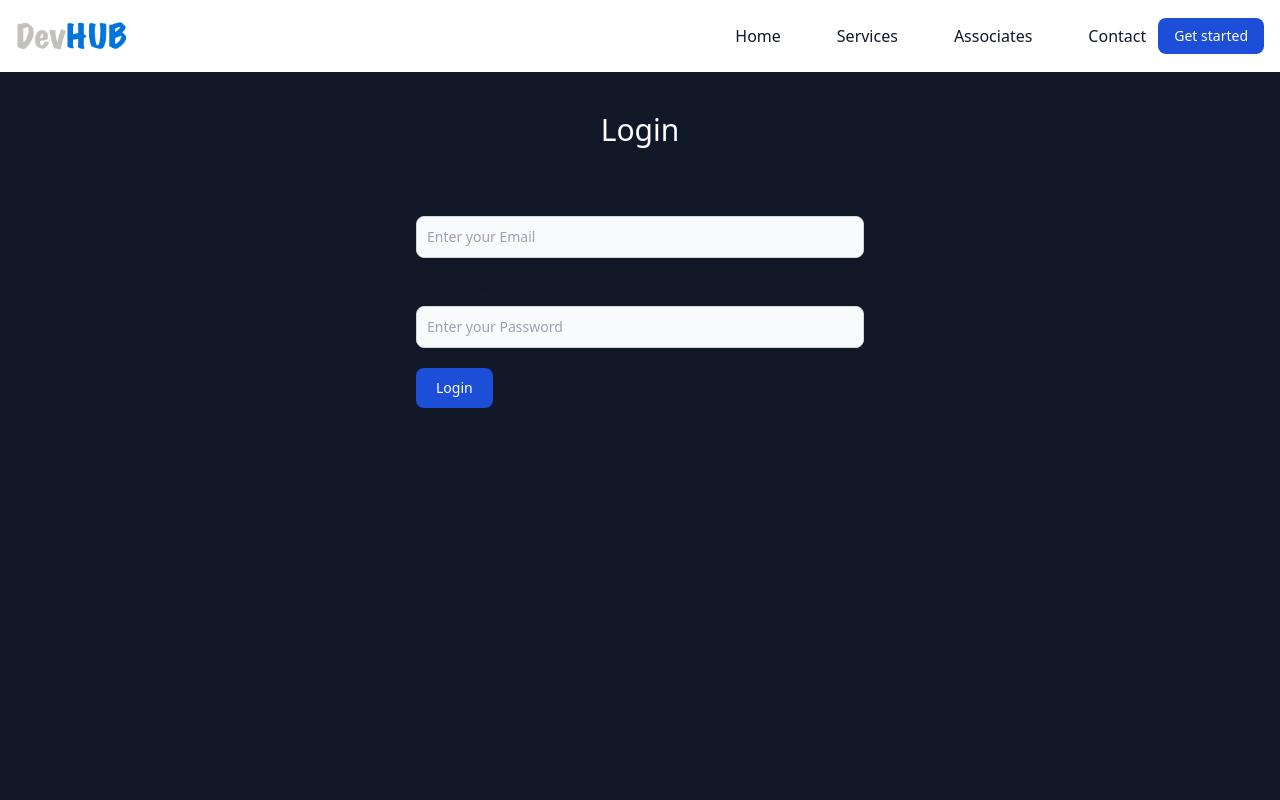
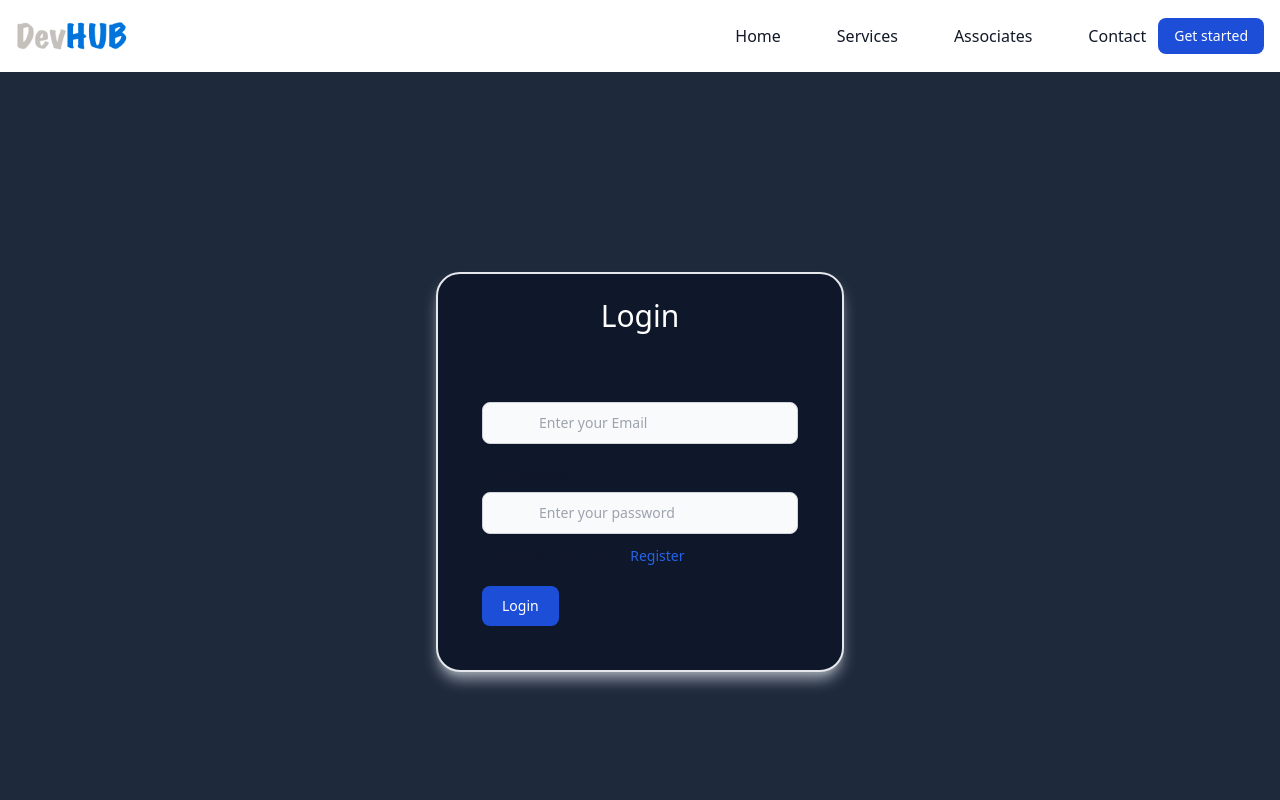
Before and after one commit to FernyCastro8/DevHub, a React (Create React App) app in the folder client/: page / in a window 1280 px wide. Shown: the top 800 px of the page. Built offline with nearby package versions, Linux system fonts and the light colour scheme.

Commit message:
Login && Register component - working on page layout

```diff
--- a/client/src/App.js
+++ b/client/src/App.js
@@ -1,9 +1,10 @@
 // import { Route, Routes } from 'react-router-dom'
 
-// import Navbar from "./component/Navbar"
-// import Footer from "./component/Footer"
+import Navbar from "./component/Navbar"
+import Footer from "./component/Footer"
 // import Header from "./component/Header"
-
+// import Login from "./pages/Login";
+import Register from "./pages/Register";
 import Login from "./pages/Login";
 
 
@@ -15,13 +16,12 @@ function App() {
         <Route path='/' element={<App />} />
       </Routes> */}
 
-      {/*
+
       <Navbar />
-      <Header />
-      <Footer /> */}
 
       <Login />
 
+      <Footer />
 
     </div>
   );
--- a/client/src/pages/Login.js
+++ b/client/src/pages/Login.js
@@ -1,38 +1,35 @@
 import React from 'react';
-
-import Navbar from '../component/Navbar';
-import Footer from '../component/Footer';
 
 
 export default function Login() {
     return (
-        <div >
-            <Navbar />
-            <div className='h-svh bg-gray-900'>
+        <div className='bg-slate-800' >
+            <div className='flex items-center justify-center h-screen'>
+                <div className=" ">
                     <div className=''>
-                    <h1 className='flex justify-center text-3xl text-white p-10'>Login</h1>
-
-                    <form className="max-w-md mx-auto ">
+                        <form className="max-w-lg mx-auto bg-slate-900 rounded-3xl border-2 p-6 shadow-lg shadow-gray-400 ">
+                            <h1 className='text-white text-3xl flex justify-center pb-5'>Login</h1>
+                            <div className=' p-5'>
                                 <div className="mb-5">
                                     <label for="email" className="block mb-2 text-sm font-medium text-gray-900 dark:text-white">Your email</label>
-                            <input type="email" id="email" className="shadow-sm bg-gray-50 border border-gray-300 text-gray-900 text-sm rounded-lg focus:ring-blue-500 focus:border-blue-500 block w-full p-2.5 dark:bg-gray-700 dark:border-gray-600 dark:placeholder-gray-400 dark:text-white dark:focus:ring-blue-500 dark:focus:border-blue-500 dark:shadow-sm-light" placeholder="Enter your Email " required />
+                                    <input type="email" id="email" className="shadow-sm bg-gray-50 border border-gray-300 text-gray-900 text-sm rounded-lg focus:ring-blue-500 focus:border-blue-500 block w-full p-2.5 px-14 dark:bg-gray-700 dark:border-gray-600 dark:placeholder-gray-400 dark:text-white dark:focus:ring-blue-500 dark:focus:border-blue-500 dark:shadow-sm-light" placeholder="Enter your Email" required />
                                 </div>
-                        <div className="mb-5">
+                                <div className="">
                                     <label for="password" className="block mb-2 text-sm font-medium text-gray-900 dark:text-white">Your password</label>
-                            <input type="password" id="password" className="shadow-sm bg-gray-50 border border-gray-300 text-gray-900 text-sm rounded-lg focus:ring-blue-500 focus:border-blue-500 block w-full p-2.5 dark:bg-gray-700 dark:border-gray-600 dark:placeholder-gray-400 dark:text-white dark:focus:ring-blue-500 dark:focus:border-blue-500 dark:shadow-sm-light" placeholder='Enter your Password' required />
+                                    <input type="password" id="password" className="shadow-sm bg-gray-50 border border-gray-300 text-gray-900 text-sm rounded-lg focus:ring-blue-500 focus:border-blue-500 block w-full p-2.5 px-14 dark:bg-gray-700 dark:border-gray-600 dark:placeholder-gray-400 dark:text-white dark:focus:ring-blue-500 dark:focus:border-blue-500 dark:shadow-sm-light" placeholder="Enter your password" required />
                                 </div>
 
-                        <div className="flex items-start mb-0">
-                            {/* <div className="flex items-center h-5">
-        <input id="terms" type="checkbox" value="" className="w-4 h-4 border border-gray-300 rounded bg-gray-50 focus:ring-3 focus:ring-blue-300 dark:bg-gray-700 dark:border-gray-600 dark:focus:ring-blue-600 dark:ring-offset-gray-800 dark:focus:ring-offset-gray-800" required />
+                                <div className="flex items-start mb-5">
+                                    <label for="terms" className="ms-2 pt-3 text-sm font-medium text-gray-900 dark:text-gray-300">Create an account →
+                                        <a href="/login" className="text-blue-600 hover:underline dark:text-blue-500">    Register</a></label>
                                 </div>
-    <label for="terms" className="ms-2 text-sm font-medium text-gray-900 dark:text-gray-300">I agree with the <a href="#" className="text-blue-600 hover:underline dark:text-blue-500">terms and conditions</a></label> */}
+                                <button type="submit" className="text-white bg-blue-700 hover:bg-blue-800 focus:ring-4 focus:outline-none focus:ring-blue-300 font-medium rounded-lg text-sm px-5 py-2.5 text-center dark:bg-blue-600 dark:hover:bg-blue-700 dark:focus:ring-blue-800">Login</button>
                             </div>
-                        <button type="submit" className=" flex justify-center text-white bg-blue-700 hover:bg-blue-800 focus:ring-4 focus:outline-none focus:ring-blue-300 font-medium rounded-lg text-sm px-5 py-2.5 text-center dark:bg-blue-600 dark:hover:bg-blue-700 dark:focus:ring-blue-800">Login</button>
                         </form>
                     </div>
+
                 </div>
-            <Footer />
+            </div>
         </div>
     )
 }
--- a/client/src/pages/Register.js
+++ b/client/src/pages/Register.js
@@ -2,36 +2,33 @@ import React from 'react'
 
 export default function Register() {
     return (
-        <div>
-            <div>
-                <div className='h-screen   bg-gray-900 '>
+        <div className='bg-slate-800' >
+            <div className='flex items-center justify-center h-screen'>
+                <div className=" ">
                     <div className=''>
-                        <h1 className='flex justify-center text-3xl text-white p-10'>Register</h1>
-
-                        <form className="max-w-md mx-auto p-10">
+                        <form className="max-w-lg mx-auto bg-slate-900 rounded-3xl border-2 p-6 shadow-lg shadow-gray-400 ">
+                            <h1 className='text-white text-3xl flex justify-center pb-5'>Register</h1>
+                            <div className=' p-5'>
                                 <div className="mb-5">
                                     <label for="email" className="block mb-2 text-sm font-medium text-gray-900 dark:text-white">Your email</label>
-                                <input type="email" id="email" className="shadow-sm bg-gray-50 border border-gray-300 text-gray-900 text-sm rounded-lg focus:ring-blue-500 focus:border-blue-500 block w-full p-2.5 dark:bg-gray-700 dark:border-gray-600 dark:placeholder-gray-400 dark:text-white dark:focus:ring-blue-500 dark:focus:border-blue-500 dark:shadow-sm-light" placeholder="Enter your Email " required />
+                                    <input type="email" id="email" className="shadow-sm bg-gray-50 border border-gray-300 text-gray-900 text-sm rounded-lg focus:ring-blue-500 focus:border-blue-500 block w-full p-2.5 px-14 dark:bg-gray-700 dark:border-gray-600 dark:placeholder-gray-400 dark:text-white dark:focus:ring-blue-500 dark:focus:border-blue-500 dark:shadow-sm-light" placeholder="Enter your Email" required />
                                 </div>
-                            <div className="mb-5">
+                                <div className="">
                                     <label for="password" className="block mb-2 text-sm font-medium text-gray-900 dark:text-white">Your password</label>
-                                <input type="password" id="password" className="shadow-sm bg-gray-50 border border-gray-300 text-gray-900 text-sm rounded-lg focus:ring-blue-500 focus:border-blue-500 block w-full p-2.5 dark:bg-gray-700 dark:border-gray-600 dark:placeholder-gray-400 dark:text-white dark:focus:ring-blue-500 dark:focus:border-blue-500 dark:shadow-sm-light" placeholder='Enter your Password' required />
+                                    <input type="password" id="password" className="shadow-sm bg-gray-50 border border-gray-300 text-gray-900 text-sm rounded-lg focus:ring-blue-500 focus:border-blue-500 block w-full p-2.5 px-14 dark:bg-gray-700 dark:border-gray-600 dark:placeholder-gray-400 dark:text-white dark:focus:ring-blue-500 dark:focus:border-blue-500 dark:shadow-sm-light" placeholder="Enter your password" required />
                                 </div>
 
-                            <div className="flex items-start mb-0">
-                                {/* <div className="flex items-center h-5">
-        <input id="terms" type="checkbox" value="" className="w-4 h-4 border border-gray-300 rounded bg-gray-50 focus:ring-3 focus:ring-blue-300 dark:bg-gray-700 dark:border-gray-600 dark:focus:ring-blue-600 dark:ring-offset-gray-800 dark:focus:ring-offset-gray-800" required />
+                                <div className="flex items-start mb-5">
+                                    <label for="terms" className="ms-2 pt-3 text-sm font-medium text-gray-900 dark:text-gray-300">If already registered
+                                        <a href="/login" className="text-blue-600 hover:underline dark:text-blue-500">    Login</a></label>
                                 </div>
-    <label for="terms" className="ms-2 text-sm font-medium text-gray-900 dark:text-gray-300">I agree with the <a href="#" className="text-blue-600 hover:underline dark:text-blue-500">terms and conditions</a></label> */}
+                                <button type="submit" className="text-white bg-blue-700 hover:bg-blue-800 focus:ring-4 focus:outline-none focus:ring-blue-300 font-medium rounded-lg text-sm px-5 py-2.5 text-center dark:bg-blue-600 dark:hover:bg-blue-700 dark:focus:ring-blue-800">Register</button>
                             </div>
-                            <button type="submit" className=" flex justify-center text-white bg-blue-700 hover:bg-blue-800 focus:ring-4 focus:outline-none focus:ring-blue-300 font-medium rounded-lg text-sm px-5 py-2.5 text-center dark:bg-blue-600 dark:hover:bg-blue-700 dark:focus:ring-blue-800">Register</button>
                         </form>
                     </div>
 
                 </div>
-
             </div>
-
         </div>
     )
 }
```
Also changed, not shown: client/src/assest/DevHub-logo-emoji.png (added). Lines whose indentation alone changed are shown as unchanged.
